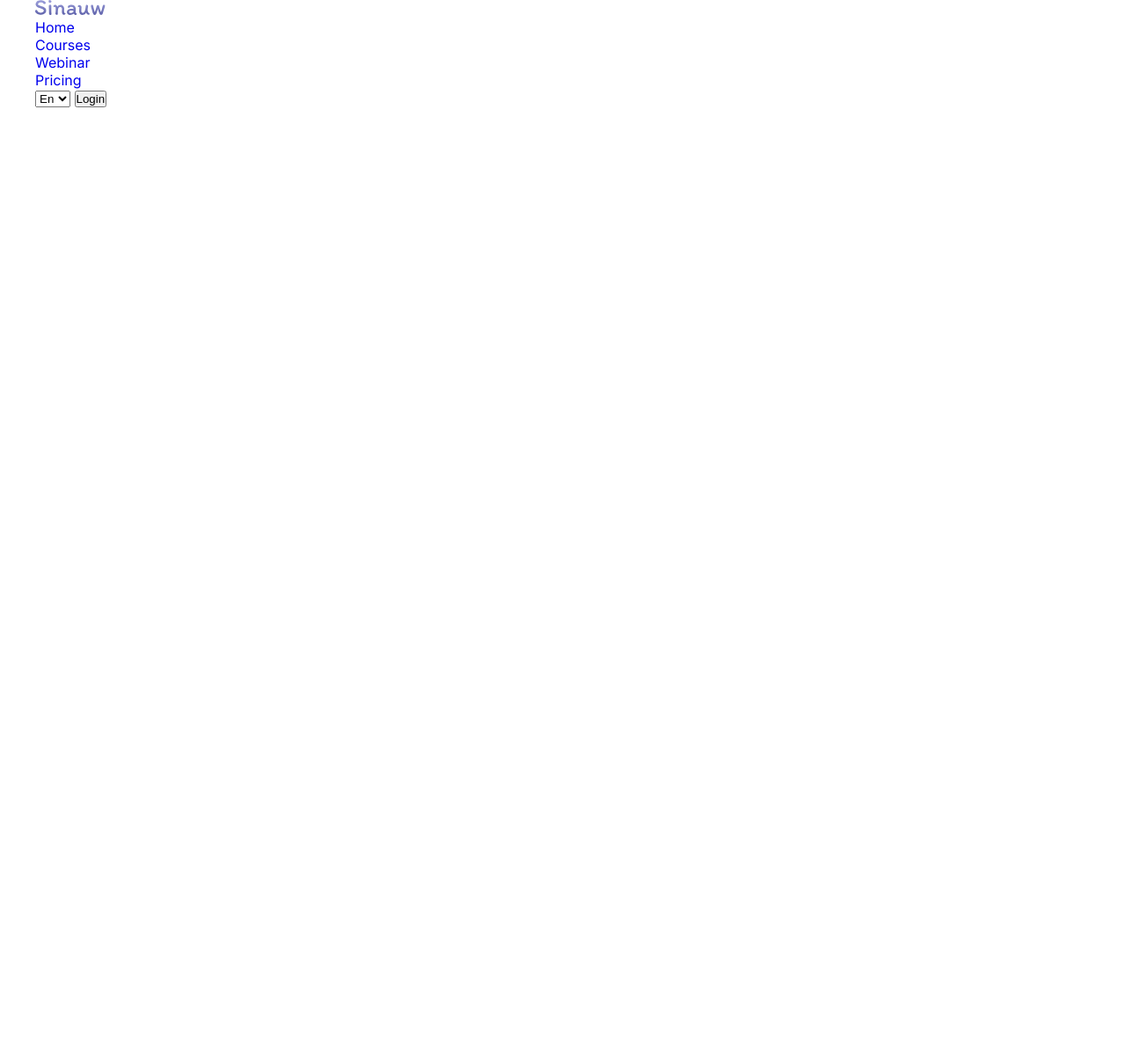
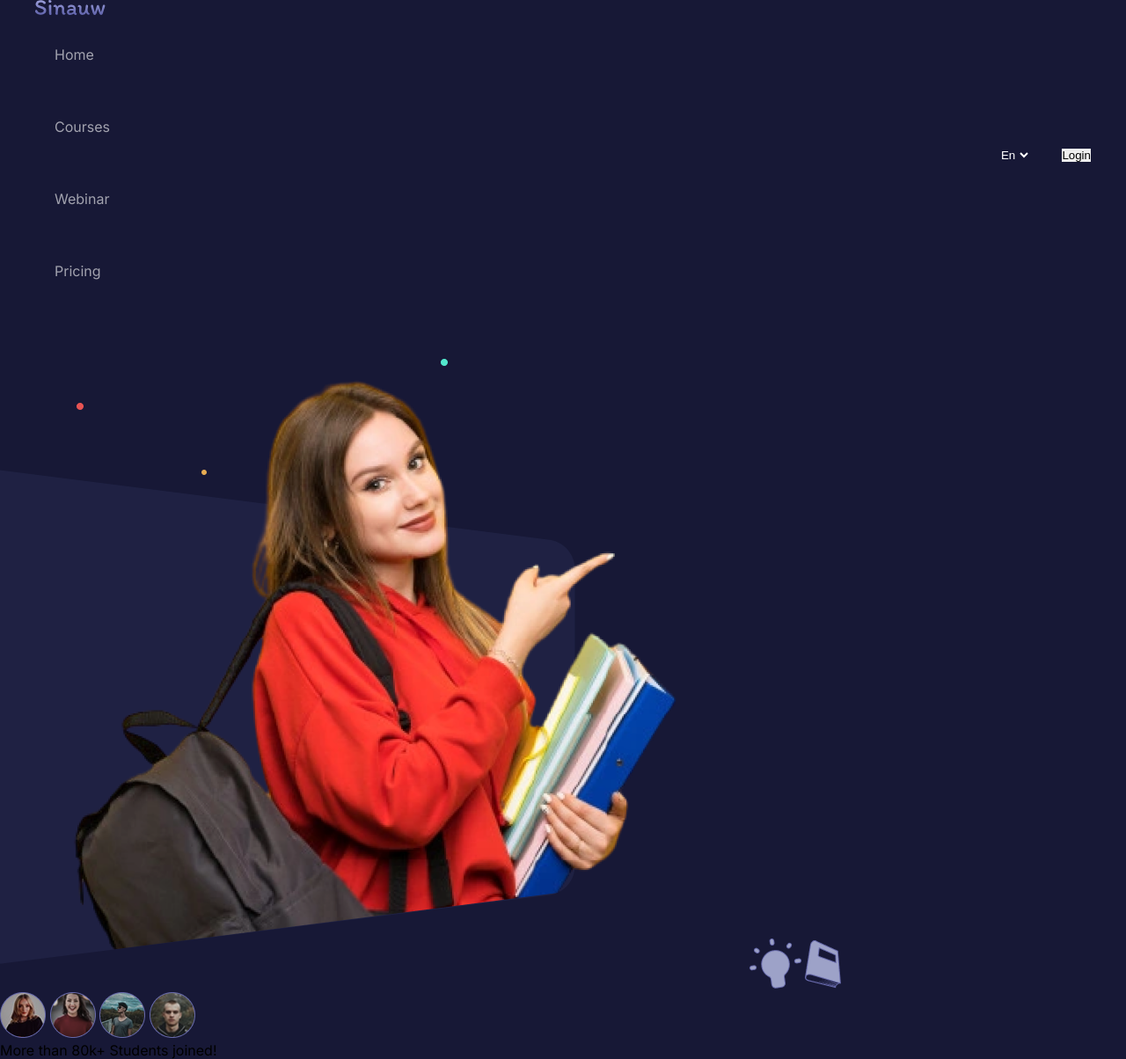
Before and after one commit to rozmatbekbozorboev331-bot/Sianuw, a plain HTML site: page index.html in a window 1280 px wide. Shown: the whole page at 88% size. Before the commit the page ends 800 px from the top, so only its background shows below. Drawn offline with Linux system fonts and the light colour scheme.

Commit message:
header banner html done

```diff
--- a/css/style.css
+++ b/css/style.css
@@ -23,6 +23,12 @@ a {
 
 body {
   font-family: 'Inter', sans-serif;
+  background: var(--body);
+}
+
+button {
+  border: none;
+  cursor: pointer;
 }
 
 .container {
@@ -31,3 +37,59 @@ body {
   margin: 0 auto;
   padding: 0 15px;
 }
+
+.flex {
+  display: flex;
+}
+
+.btn {
+  background: var(--primery);
+  font-weight: 700;
+  color: white;
+  padding: 12px 32px;
+  border-radius: 6px;
+}
+
+/* ==================================== Nav start ======================================= */
+
+.nav .container {
+  display: flex;
+  justify-content: space-between;
+  align-items: center;
+}
+
+.nav__left {
+  column-gap: 148px;
+  align-items: center;
+}
+
+.nav__link {
+  color: var(--text);
+  padding: 31px 22px;
+  display: block;
+}
+
+.nav__link:hover {
+  color: white;
+}
+
+.nav__right {
+  align-items: center;
+  color: white;
+}
+
+.nav__right select {
+  background: transparent;
+  border: none;
+  outline: none;
+  color: white;
+}
+
+.nav__right select option {
+  background: var(--body);
+}
+
+
+.nav__btn {
+  margin-left: 31px;
+}
--- a/index.html
+++ b/index.html
@@ -10,7 +10,7 @@
 <body>
    <nav class="nav">
     <div class="container">
-        <div class="nav__left">
+       <div class="nav__left">
             <a href="#!" class="nav__logo">
                 <img src="image/nav/logo.svg" alt="">
             </a>
@@ -39,5 +39,23 @@
         </div>
     </div>
    </nav>
+   <header class="header">
+    <div class="header__banner">
+        <img src="image/header/image.png" alt="header__img1">
+        <img src="image/header/lampa.png" alt="header__img2">
+        <img src="image/header/Kitob.png" alt="header__img3">
+        <div class="header card">
+            <div class="header__users">
+                <img src="image/header/Card/Ellipse 38.png" alt="">
+                <img src="image/header/Card/Ellipse 39.png" alt="">
+                <img src="image/header/Card/Ellipse 40.png" alt="">
+                <img src="image/header/Card/Ellipse 41.png" alt="">
+            </div>
+        </div>
+            <p class="header__card-text">More than 80k+ Students <span class="header__span">joined!</span></p>
+        </div>
+    </div>
+    <div class="header__desc"></div>
+  </header>
 </body>
 </html>
```
Also changed, not shown: image/header/Card/Ellipse 38.png (added), image/header/Card/Ellipse 39.png (added), image/header/Card/Ellipse 40.png (added), image/header/Card/Ellipse 41.png (added), image/header/Kitob.png (added), image/header/lampa.png (added), image/header/logo-park (1).png (deleted), image/header/logo-park.png (deleted).
